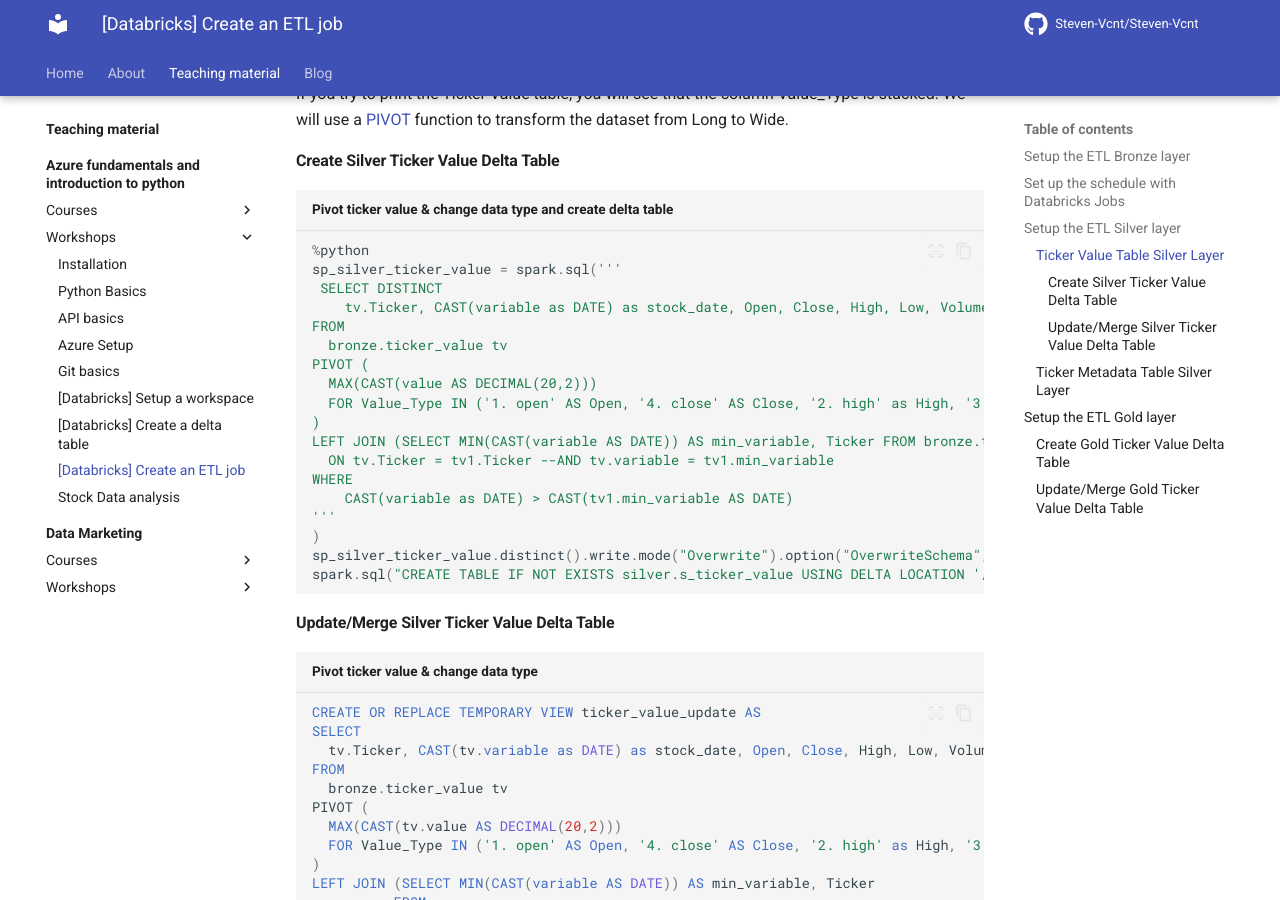
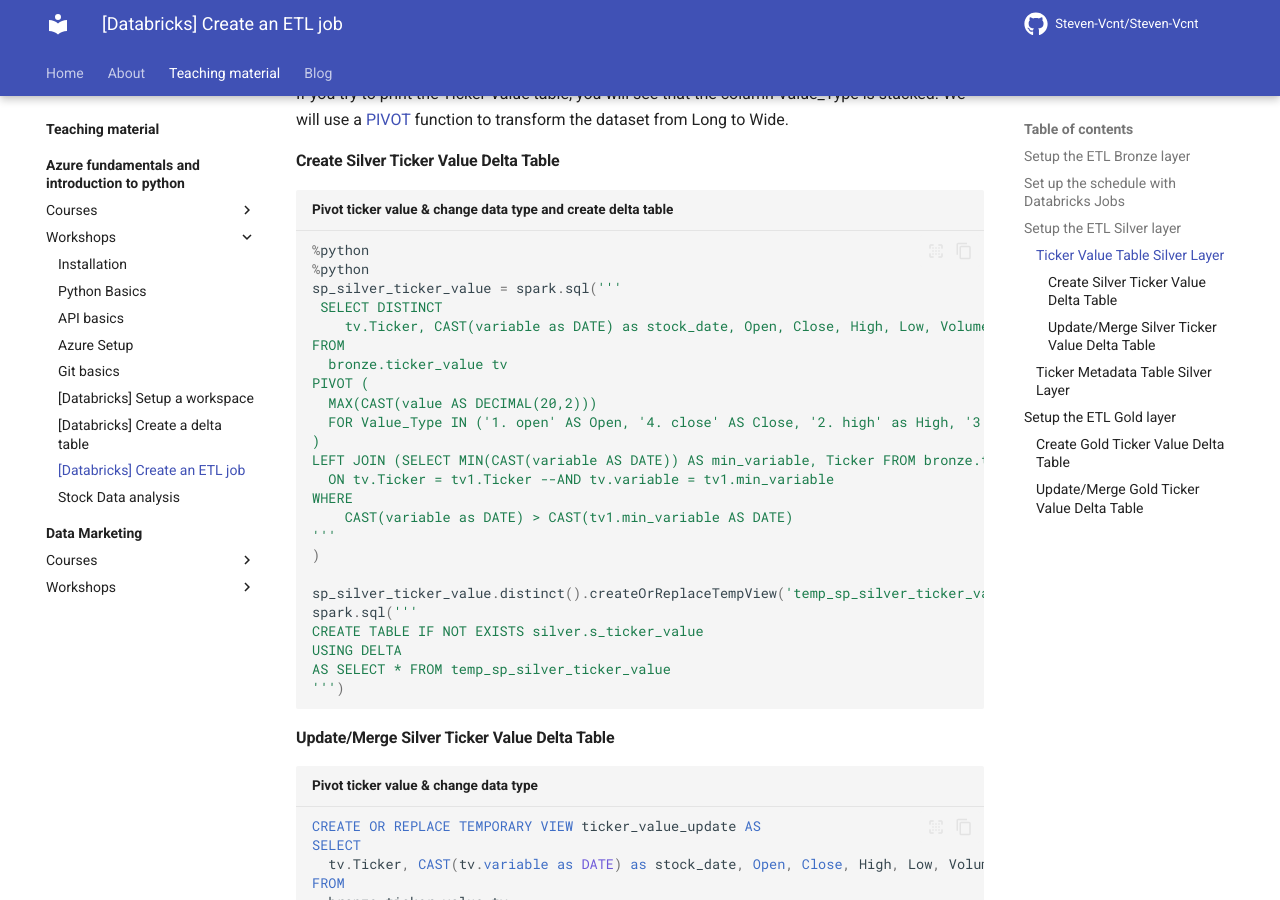
Before and after one commit to Steven-Vcnt/Steven-Vcnt, an MkDocs documentation site: the page built from docs/Teaching material/Azure fundamentals and introduction to python/Workshops/8.create_databricks_ETL_job.md, in a window 1280 px wide and 900 px high, scrolled down 4775 px. Built offline with MkDocs 1.6.1 and Material for MkDocs 9.7.7, drawn with Linux system fonts in a browser that asks for light colours; comment, search, counter and statistics services are not loaded.

Commit message:
update silver table creation

````diff
--- a/docs/Teaching material/Azure fundamentals and introduction to python/Workshops/8.create_databricks_ETL_job.md
+++ b/docs/Teaching material/Azure fundamentals and introduction to python/Workshops/8.create_databricks_ETL_job.md
@@ -140,6 +140,7 @@
 
 ```python title="Pivot ticker value & change data type and create delta table"
 %python
+%python
 sp_silver_ticker_value = spark.sql('''
  SELECT DISTINCT
     tv.Ticker, CAST(variable as DATE) as stock_date, Open, Close, High, Low, Volume
@@ -155,8 +156,13 @@
     CAST(variable as DATE) > CAST(tv1.min_variable AS DATE)
 '''
 )
-sp_silver_ticker_value.distinct().write.mode("Overwrite").option("OverwriteSchema", "true").format("delta").save("/FileStore/silver/s_ticker_value")
-spark.sql("CREATE TABLE IF NOT EXISTS silver.s_ticker_value USING DELTA LOCATION '/FileStore/silver/s_ticker_value'")
+
+sp_silver_ticker_value.distinct().createOrReplaceTempView('temp_sp_silver_ticker_value')
+spark.sql('''
+CREATE TABLE IF NOT EXISTS silver.s_ticker_value
+USING DELTA
+AS SELECT * FROM temp_sp_silver_ticker_value
+''')
 ```
 
 #### Update/Merge Silver Ticker Value Delta Table
````
